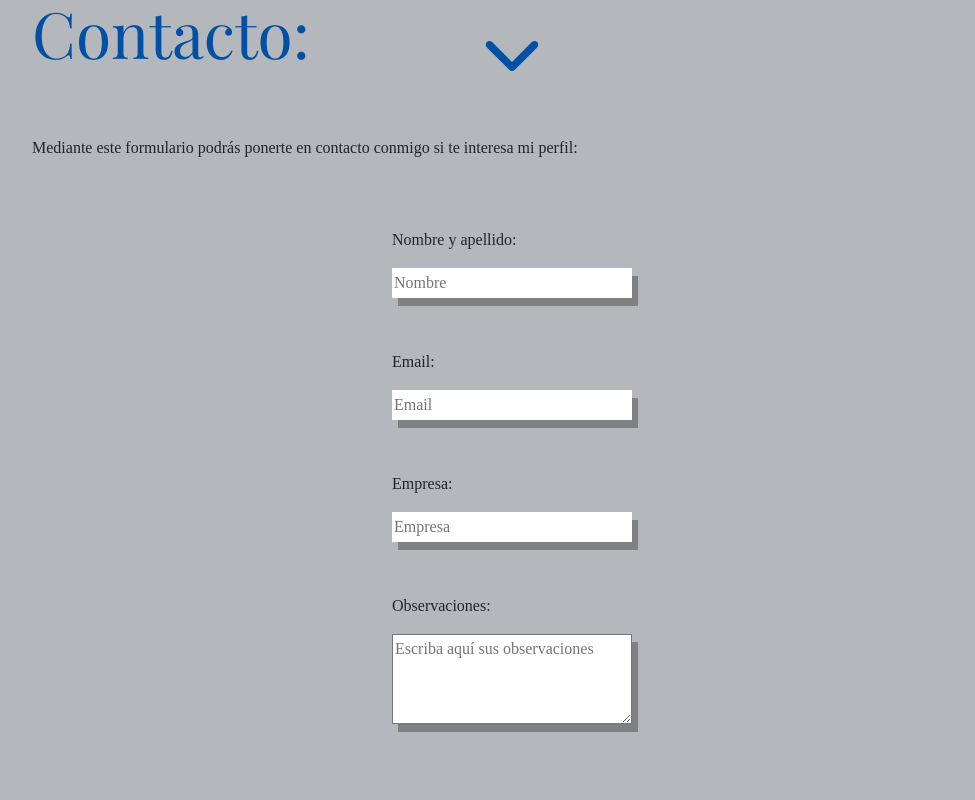
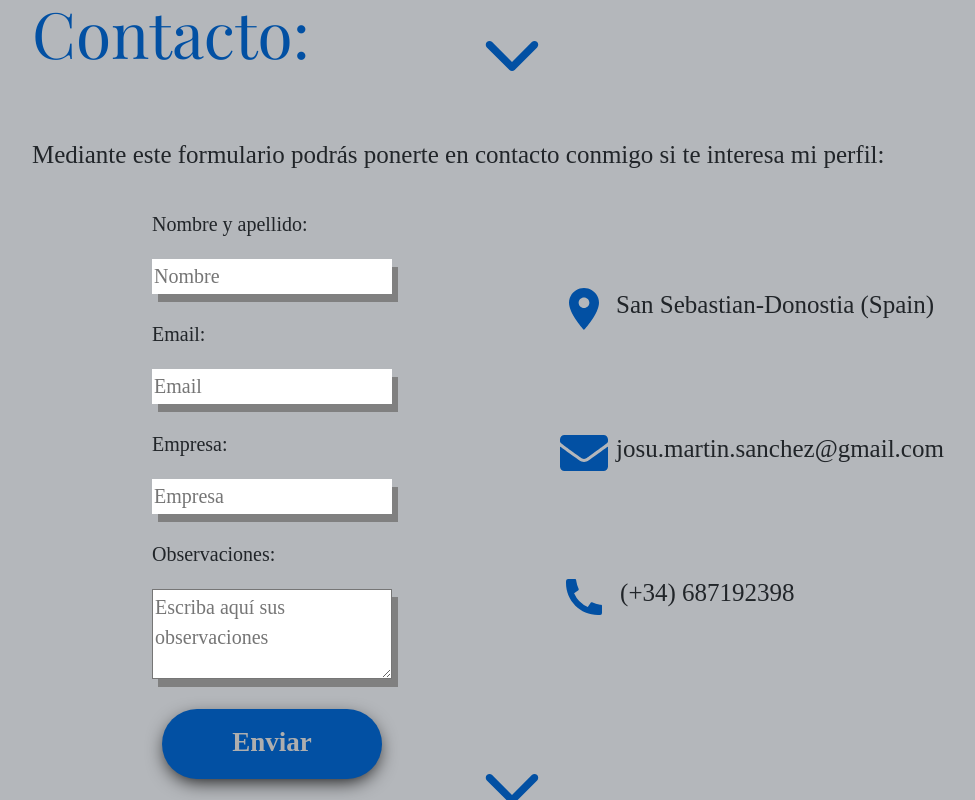
Before and after one commit to JosuMartinSanchez/porfolio, a React (Create React App) app: page / in a window 1280 px wide. Shown: the part 2500-3300 px from the top of the page, without its empty margins (128-1103 px from the left). Built offline with nearby package versions, Linux system fonts and the light colour scheme; a web font is replaced by a local one.

Commit message:
contact finish

```diff
--- a/src/components/contact-form/Contact.jsx
+++ b/src/components/contact-form/Contact.jsx
@@ -1,36 +1,147 @@
 import React from "react";
 import { IconContext } from "react-icons";
-import { IoIosArrowDown } from "react-icons/io";
+import { IoIosArrowDown, IoMdPin } from "react-icons/io";
+import { FaEnvelope } from "react-icons/fa";
+import { RiPhoneFill } from "react-icons/ri";
 import emailjs from "@emailjs/browser";
 import "./contact.css";
+import { useState, useRef } from "react";
 
 function Contact() {
+  const [nombre, setNombre] = useState("");
+  const [email, setEmail] = useState("");
+  const [empresa, setEmpresa] = useState("");
+  const [observaciones, setObservaciones] = useState("");
+
+  const form = useRef();
+  console.log(form);
+
+  const handleSubmit = (event) => {
+    event.preventDefalut();
+    setNombre("");
+    setEmail("");
+    setEmpresa("");
+    setObservaciones("");
+
+    emailjs
+      .sendForm(
+        "service_oyu2z9x",
+        "template_3z7rm9q",
+        form.current,
+        "WL779bKqAn6v_DXuq"
+      )
+      .then(
+        (result) => {
+          console.log("El mensaje se ha enviado correctamente.");
+        },
+        (error) => {
+          console.log(
+            "Se ha producido un error al enviar su mensaje. Intentelo de nuevo."
+          );
+        }
+      );
+
+    // btn.onclick = () => {
+    //   btnText.innerHTML = "Thanks";
+    //   btn.classList.add("active");
+    // };
+  };
   return (
     <div id="contacts-container">
       <h2>Contacto:</h2>
-      <p>
+      <p id="pIntro">
         Mediante este formulario podrás ponerte en contacto conmigo si te
         interesa mi perfil:
       </p>
+      <div id="formOther-container">
+        <div id="form-container">
+          <form ref={form} onSubmit={handleSubmit}>
             <fieldset>
               <label>
                 Nombre y apellido:
-          <input type="text" placeholder="Nombre" />
+                <input
+                  type="text"
+                  placeholder="Nombre"
+                  name="nombre"
+                  value={nombre}
+                  onChange={(event) => setNombre(event.target.value)}
+                />
               </label>
               <label>
                 Email:
-          <input type="email" placeholder="Email" />
+                <input
+                  type="email"
+                  placeholder="Email"
+                  name="email"
+                  value={email}
+                  onChange={(event) => setEmail(event.target.value)}
+                />
               </label>
               <label>
                 Empresa:
-          <input type="text" placeholder="Empresa" />
+                <input
+                  type="text"
+                  placeholder="Empresa"
+                  name="empresa"
+                  value={empresa}
+                  onChange={(event) => setEmpresa(event.target.value)}
+                />
               </label>
               <label>
                 Observaciones:
-          <textarea placeholder="Escriba aquí sus observaciones"></textarea>
+                <textarea
+                  placeholder="Escriba aquí sus observaciones"
+                  name="observaciones"
+                  value={observaciones}
+                  onChange={(event) => setObservaciones(event.target.value)}
+                ></textarea>
               </label>
             </fieldset>
-      <div></div>
+            <button
+              id="btn"
+              onClick={() => {
+                const btn = document.querySelector("#btn");
+                const btnText = document.querySelector("#btnText");
+                btnText.innerHTML = "Gracias por tu tiempo";
+                btn.classList.add("active");
+              }}
+            >
+              <p id="btnText">Enviar</p>
+              <div class="check-box">
+                <svg xmlns="http://www.w3.org/2000/svg" viewBox="0 0 50 50">
+                  <path
+                    id="svgPath"
+                    fill="transparent"
+                    d="M14.1 27.2l7.1 7.2 16.7-16.8"
+                  />
+                </svg>
+              </div>
+            </button>
+          </form>
+        </div>
+        <div id="otherContact-Container">
+          <IconContext.Provider
+            id="icons"
+            value={{
+              color: "#0250A3",
+              size: "3em",
+            }}
+          >
+            <div className="iconText-container">
+              <IoMdPin className="contactIcon" />
+              <span className="iconTxt">San Sebastian-Donostia (Spain)</span>
+            </div>
+            <div className="iconText-container">
+              <FaEnvelope className="contactIcon" />
+              <span className="iconTxt">josu.martin.sanchez@gmail.com</span>
+            </div>
+            <div className="iconText-container">
+              <RiPhoneFill className="contactIcon" />{" "}
+              <span className="iconTxt">(+34) 687192398 </span>
+            </div>
+          </IconContext.Provider>
+        </div>
+      </div>
 
       <div id="arrow-container">
         <IconContext.Provider value={{ color: "#0250A3", size: "5em" }}>
--- a/src/components/contact-form/contact.css
+++ b/src/components/contact-form/contact.css
@@ -4,12 +4,39 @@
   height: 100vh;
   font-family: "Alice", serif;
 }
+
+#pIntro {
+  font-size: 25px;
+  font-stretch: semi-expanded;
+}
+
+#formOther-container {
+  width: 100%;
+  height: 70%;
+  display: grid;
+  grid-template-columns: 50% 50%;
+  justify-items: center;
+}
+
+/* Formulario */
+form {
+  display: flex;
+  flex-direction: column;
+  align-items: center;
+}
+
 fieldset {
   height: 75%;
   display: flex;
   flex-direction: column;
   align-items: center;
   justify-content: space-evenly;
+}
+
+label {
+  padding-top: 20px;
+  font-size: 20px;
+  padding-bottom: 5px;
 }
 
 input,
@@ -20,7 +47,7 @@ textarea {
 
 input {
   width: 240px;
-  height: 30px;
+  height: 35px;
   border: none;
   box-shadow: 6px 8px #808080;
 }
@@ -31,7 +58,107 @@ textarea {
   box-shadow: 6px 8px #808080;
 }
 
-input,
-textarea :active {
+input:active {
   border: #0250a3;
 }
+
+.container {
+  width: 100%;
+  height: 100vh;
+  background: #e3ebfe;
+  display: flex;
+  justify-content: center;
+  align-items: center;
+  margin-top: 20px;
+}
+
+button {
+  width: 220px;
+  height: 70px;
+  border: none;
+  outline: none;
+  background: #0250a3;
+  color: #aeaeae;
+  font-size: 27px;
+  font-weight: bolder;
+  border-radius: 40px;
+  text-align: center;
+  box-shadow: 0 6px 20px -5px rgba(0, 0, 0, 1.2);
+  position: relative;
+  overflow: hidden;
+  cursor: pointer;
+  margin-top: 25px;
+}
+
+#btnText {
+  margin-top: 12px;
+}
+
+.check-box {
+  width: 75px;
+  height: 70px;
+  border-radius: 40px;
+  box-shadow: 0 0 12px -2px rgba(0, 0, 0, 0.8);
+  position: absolute;
+  top: 0;
+  right: -40px;
+  opacity: 0;
+}
+
+.check-box svg {
+  width: 40px;
+  margin: 20px;
+}
+
+#svgPath {
+  stroke-width: 5px;
+  stroke: rgb(1, 117, 36);
+  stroke-dasharray: 34;
+  stroke-dashoffset: 34;
+  stroke-linecap: round;
+  align-items: center;
+}
+
+.active {
+  background: #bee7b8;
+  transition: 1s;
+}
+
+.active .check-box {
+  right: 0;
+  opacity: 1;
+  transition: 1s;
+}
+
+.active p {
+  margin-right: 70px;
+  transition: 1s;
+  text-align: center;
+  color: black;
+  font-size: 18px;
+}
+
+.active #svgPath {
+  stroke-dashoffset: 0;
+  transition: 1s;
+  transition-delay: 1s;
+}
+/* Other Contact */
+
+#otherContact-Container {
+  display: flex;
+  flex-direction: column;
+  justify-items: center;
+}
+
+.contactIcon {
+  margin-right: 8px;
+}
+
+.iconTxt {
+  font-size: 25px;
+}
+
+.iconText-container {
+  margin-top: 6em;
+}
--- a/src/components/projects/Projects.jsx
+++ b/src/components/projects/Projects.jsx
@@ -118,7 +118,7 @@ function Projects() {
       </div>
       <div id="arrow-container">
         <IconContext.Provider value={{ color: "#0250A3", size: "5em" }}>
-          <a href="#home-container" rel="noreferrer" target="_blank">
+          <a href="#home-container" rel="noreferrer">
             <IoIosArrowUp />
           </a>
         </IconContext.Provider>
--- a/src/components/projects/projects.css
+++ b/src/components/projects/projects.css
@@ -16,9 +16,6 @@ h2 {
   color: #0250a3;
   font-size: 4em;
   margin-bottom: 1em;
-}
-
-.card-container {
 }
 
 .card {
--- a/src/components/skills/Skills.jsx
+++ b/src/components/skills/Skills.jsx
@@ -46,7 +46,7 @@ function Skills() {
       </div>
       <div id="arrow-container">
         <IconContext.Provider value={{ color: "#0250A3", size: "5em" }}>
-          <a href="#skill-container">
+          <a href="#contacts-container">
             <IoIosArrowDown />
           </a>
         </IconContext.Provider>
```
Also changed, not shown: src/logo.svg (deleted), 1 other file (tests, documents, lock files or other folders). Lines whose indentation alone changed are shown as unchanged.
